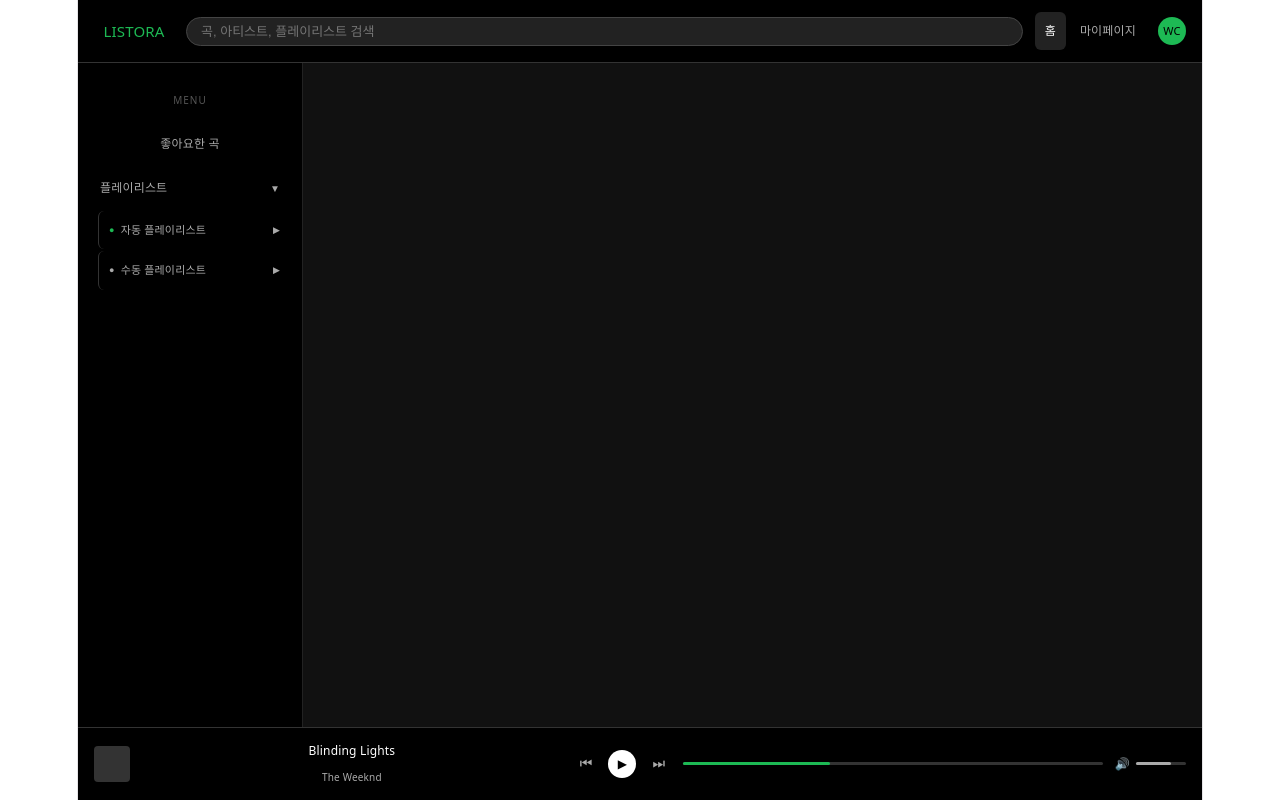
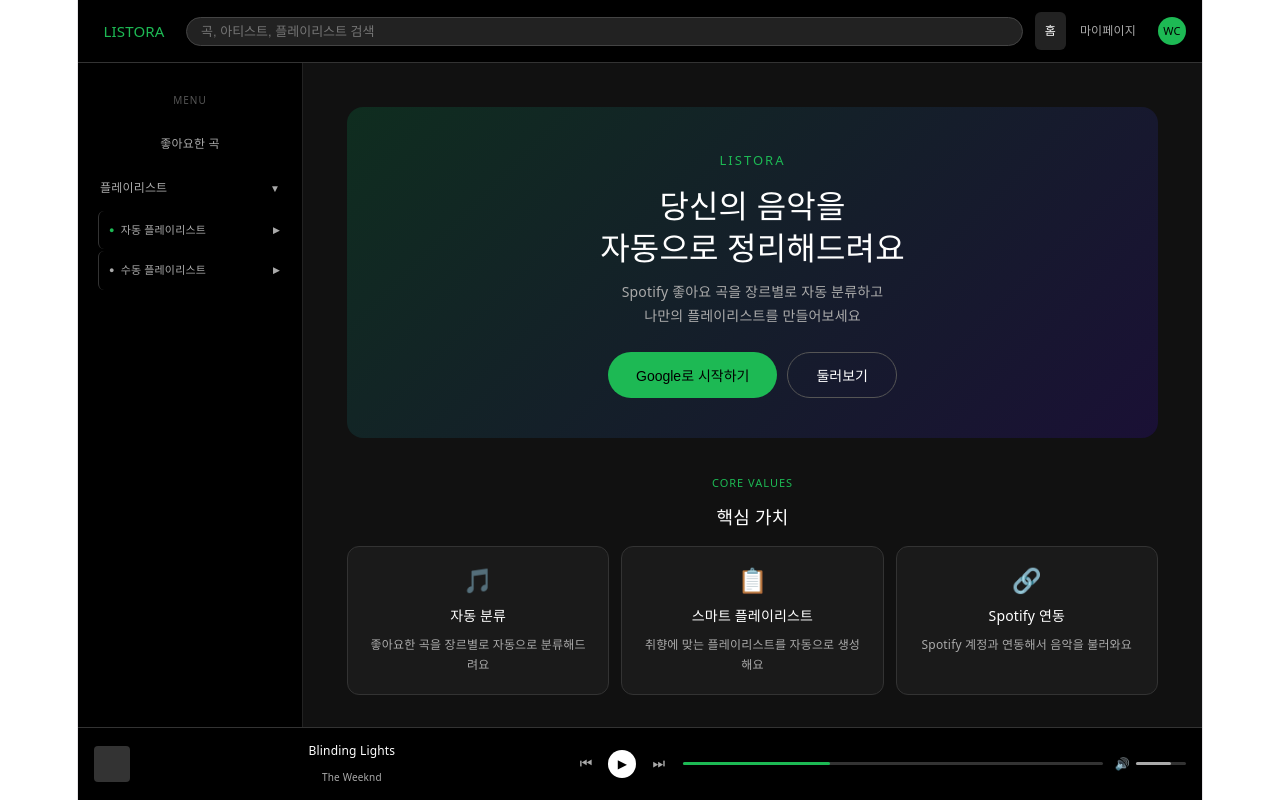
Before and after one commit to kowoncheol/test, a React (Vite) app: page / in a window 1280 px wide. Built offline with nearby package versions, Linux system fonts and the light colour scheme.

Commit message:
add home page

```diff
--- a/src/App.jsx
+++ b/src/App.jsx
@@ -9,6 +9,7 @@ import MyPage from './pages/MyPage'
 import Login from './pages/Login'
 import Playlist from './pages/Playlist'
 import Search from './pages/Search'
+import Home from './pages/Home'
 
 function App() {
   return (
@@ -19,6 +20,7 @@ function App() {
           <Sidebar />
           <div style={{ flex: 1, overflow: 'auto', padding: '20px' }}>
             <Routes>
+              <Route path="/" element={<Home />} />
               <Route path="/liked" element={<LikedSongs />} />
               <Route path="/playlist" element={<Playlist />} />
               <Route path="/playlist/:id" element={<PlaylistDetail />} />
--- /dev/null
+++ b/src/pages/Home.jsx
@@ -0,0 +1,139 @@
+import { useNavigate } from 'react-router-dom'
+
+function Home() {
+  const navigate = useNavigate()
+
+  const genres = [
+    { name: 'K-Pop', count: 32, color: '#1a3a2a' },
+    { name: 'Indie Pop', count: 18, color: '#1a1a3a' },
+    { name: 'Jazz', count: 11, color: '#3a1a2a' },
+    { name: 'R&B', count: 14, color: '#2a1a3a' },
+  ]
+
+  const previews = [
+    { name: 'K-Pop 베스트', count: 32, color: '#1DB954' },
+    { name: 'Chill Vibes', count: 18, color: '#a78bfa' },
+    { name: '운동할 때', count: 24, color: '#f59e0b' },
+    { name: '드라이브', count: 15, color: '#ef4444' },
+  ]
+
+  return (
+    <div style={{ color: '#fff', padding: '24px' }}>
+
+      <div style={{
+        background: 'linear-gradient(135deg, #0f2d1f, #1a1035)',
+        borderRadius: '16px', padding: '40px', marginBottom: '32px',
+        display: 'flex', flexDirection: 'column', alignItems: 'center', textAlign: 'center'
+      }}>
+        <div style={{ fontSize: '13px', color: '#1DB954', letterSpacing: '2px', marginBottom: '12px' }}>
+          LISTORA
+        </div>
+        <div style={{ fontSize: '32px', fontWeight: '700', marginBottom: '12px', lineHeight: 1.3 }}>
+          당신의 음악을<br />자동으로 정리해드려요
+        </div>
+        <div style={{ fontSize: '14px', color: '#aaa', marginBottom: '24px', lineHeight: 1.7 }}>
+          Spotify 좋아요 곡을 장르별로 자동 분류하고<br />
+          나만의 플레이리스트를 만들어보세요
+        </div>
+        <div style={{ display: 'flex', gap: '10px' }}>
+          <button
+            onClick={() => navigate('/login')}
+            style={{
+              background: '#1DB954', border: 'none', borderRadius: '30px',
+              color: '#000', fontSize: '14px', fontWeight: '500',
+              padding: '12px 28px', cursor: 'pointer'
+            }}>
+            Google로 시작하기
+          </button>
+          <button
+            onClick={() => navigate('/liked')}
+            style={{
+              background: 'none', border: '0.5px solid #555', borderRadius: '30px',
+              color: '#fff', fontSize: '14px', padding: '12px 28px', cursor: 'pointer'
+            }}>
+            둘러보기
+          </button>
+        </div>
+      </div>
+
+      <div style={{ marginBottom: '32px' }}>
+        <div style={{ fontSize: '11px', color: '#1DB954', letterSpacing: '1px', marginBottom: '8px' }}>
+          CORE VALUES
+        </div>
+        <div style={{ fontSize: '18px', fontWeight: '500', marginBottom: '16px' }}>핵심 가치</div>
+        <div style={{ display: 'grid', gridTemplateColumns: 'repeat(3, 1fr)', gap: '12px' }}>
+          {[
+            { icon: '🎵', title: '자동 분류', desc: '좋아요한 곡을 장르별로 자동으로 분류해드려요' },
+            { icon: '📋', title: '스마트 플레이리스트', desc: '취향에 맞는 플레이리스트를 자동으로 생성해요' },
+            { icon: '🔗', title: 'Spotify 연동', desc: 'Spotify 계정과 연동해서 음악을 불러와요' },
+          ].map(item => (
+            <div key={item.title} style={{
+              background: '#1a1a1a', border: '0.5px solid #333',
+              borderRadius: '12px', padding: '20px'
+            }}>
+              <div style={{ fontSize: '24px', marginBottom: '10px' }}>{item.icon}</div>
+              <div style={{ fontSize: '14px', fontWeight: '500', marginBottom: '6px' }}>{item.title}</div>
+              <div style={{ fontSize: '12px', color: '#aaa', lineHeight: 1.6 }}>{item.desc}</div>
+            </div>
+          ))}
+        </div>
+      </div>
+
+      <div style={{ marginBottom: '32px' }}>
+        <div style={{ fontSize: '11px', color: '#1DB954', letterSpacing: '1px', marginBottom: '8px' }}>
+          GENRE BASED
+        </div>
+        <div style={{ fontSize: '18px', fontWeight: '500', marginBottom: '16px' }}>선호 장르 기반 추천</div>
+        <div style={{ display: 'grid', gridTemplateColumns: 'repeat(4, 1fr)', gap: '10px' }}>
+          {genres.map(genre => (
+            <div key={genre.name}
+              onClick={() => navigate('/playlist')}
+              style={{
+                background: genre.color, border: '0.5px solid #333',
+                borderRadius: '10px', padding: '16px', cursor: 'pointer'
+              }}
+              onMouseEnter={e => e.currentTarget.style.opacity = '0.8'}
+              onMouseLeave={e => e.currentTarget.style.opacity = '1'}
+            >
+              <div style={{ fontSize: '14px', fontWeight: '500', marginBottom: '4px' }}>{genre.name}</div>
+              <div style={{ fontSize: '11px', color: '#aaa' }}>{genre.count}곡</div>
+            </div>
+          ))}
+        </div>
+      </div>
+
+      <div>
+        <div style={{ fontSize: '11px', color: '#1DB954', letterSpacing: '1px', marginBottom: '8px' }}>
+          PREVIEW
+        </div>
+        <div style={{ fontSize: '18px', fontWeight: '500', marginBottom: '16px' }}>플레이리스트 미리보기</div>
+        <div style={{ display: 'grid', gridTemplateColumns: 'repeat(4, 1fr)', gap: '10px' }}>
+          {previews.map(p => (
+            <div key={p.name}
+              onClick={() => navigate('/playlist')}
+              style={{
+                background: '#1a1a1a', border: '0.5px solid #333',
+                borderRadius: '10px', overflow: 'hidden', cursor: 'pointer'
+              }}
+              onMouseEnter={e => e.currentTarget.style.background = '#222'}
+              onMouseLeave={e => e.currentTarget.style.background = '#1a1a1a'}
+            >
+              <div style={{
+                height: '80px', background: p.color, opacity: 0.3,
+                display: 'flex', alignItems: 'center', justifyContent: 'center',
+                fontSize: '28px'
+              }}>♪</div>
+              <div style={{ padding: '10px' }}>
+                <div style={{ fontSize: '13px', fontWeight: '500', marginBottom: '4px' }}>{p.name}</div>
+                <div style={{ fontSize: '11px', color: '#aaa' }}>{p.count}곡</div>
+              </div>
+            </div>
+          ))}
+        </div>
+      </div>
+
+    </div>
+  )
+}
+
+export default Home
```
